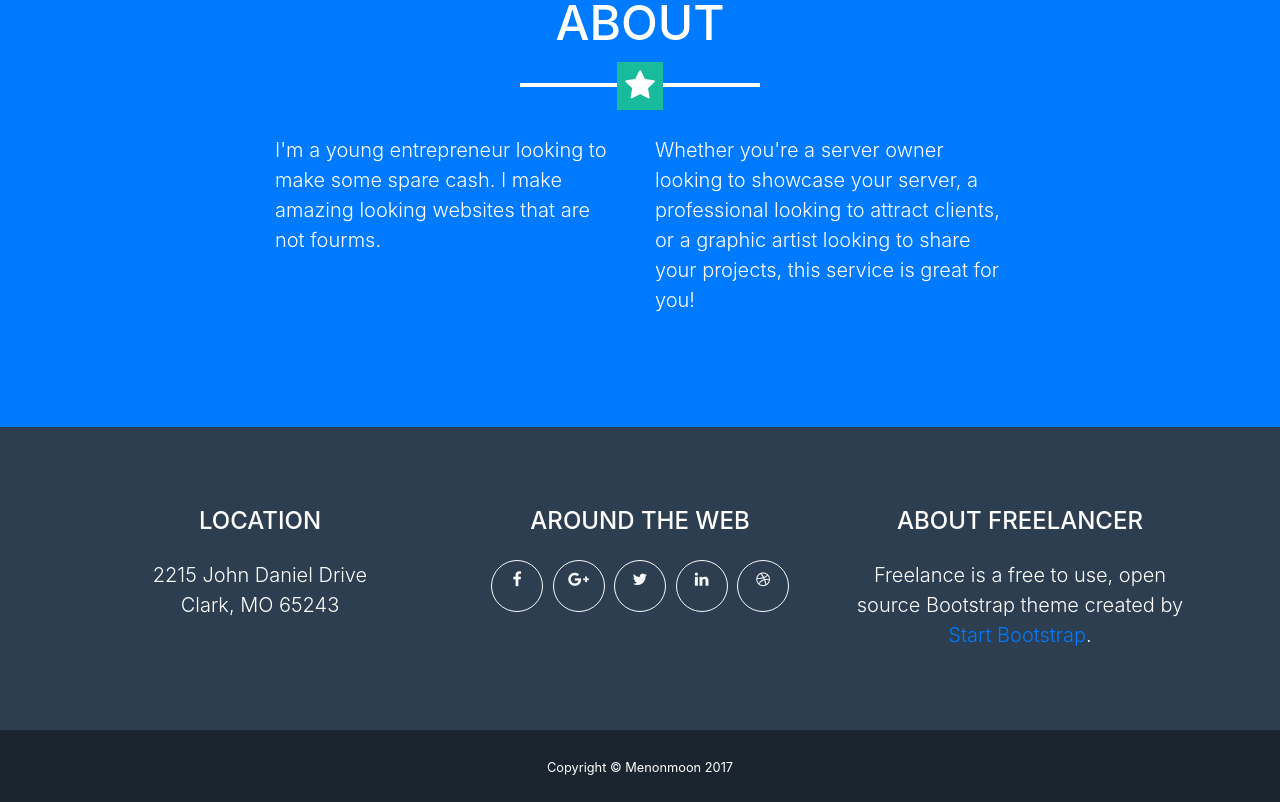
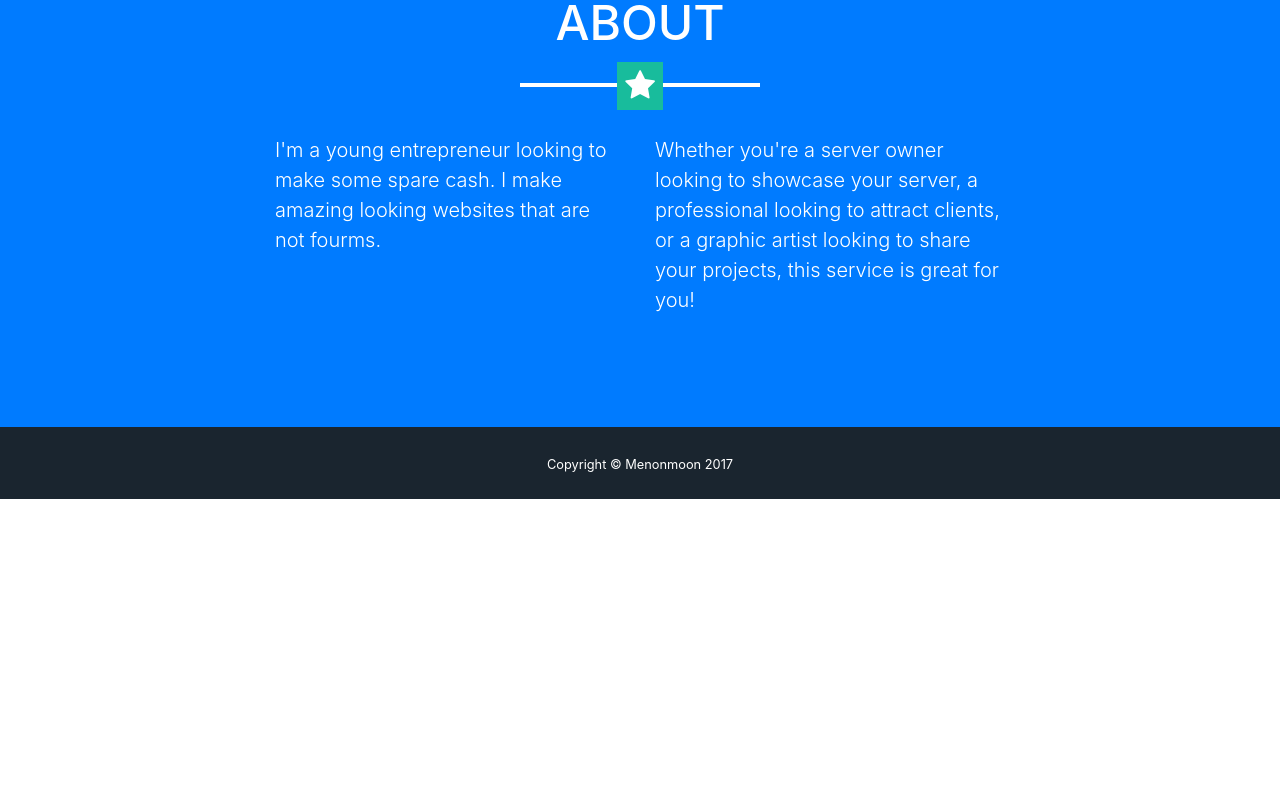
Before and after one commit to iesadkaskdlasjd/iesadkaskdlasjd.github.io, a website with bundled scripts: page index.html in a window 1280 px wide. Shown: the part 1736-2538 px from the top of the page. After the commit the page ends 2235 px from the top, so only its background shows below. Built offline with nearby package versions, Linux system fonts and the light colour scheme.

Commit message:
Update index.html

```diff
--- a/index.html
+++ b/index.html
@@ -42,7 +42,8 @@
               <a class="nav-link py-3 px-0 px-lg-3 rounded js-scroll-trigger" href="#portfolio">Portfolio</a>
             </li>
             <li class="nav-item mx-0 mx-lg-1">
-              <a class="nav-link py-3 px-0 px-lg-3 rounded js-scroll-trigger" href="#about">About</a>
+              <a class="nav-link py-3 px-0 px-lg-3 rounded js-scroll-trigger" href="#
+                                                                                   ">About</a>
             </li>
             <li class="nav-item mx-0 mx-lg-1">
               <a class="nav-link py-3 px-0 px-lg-3 rounded js-scroll-trigger" href="#contact">Contact</a>
@@ -147,53 +148,6 @@
         </div>
 
     </section>
-    <!-- Footer -->
-    <footer class="footer text-center">
-      <div class="container">
-        <div class="row">
-          <div class="col-md-4 mb-5 mb-lg-0">
-            <h4 class="text-uppercase mb-4">Location</h4>
-            <p class="lead mb-0">2215 John Daniel Drive
-              <br>Clark, MO 65243</p>
-          </div>
-          <div class="col-md-4 mb-5 mb-lg-0">
-            <h4 class="text-uppercase mb-4">Around the Web</h4>
-            <ul class="list-inline mb-0">
-              <li class="list-inline-item">
-                <a class="btn btn-outline-light btn-social text-center rounded-circle" href="#">
-                  <i class="fa fa-fw fa-facebook"></i>
-                </a>
-              </li>
-              <li class="list-inline-item">
-                <a class="btn btn-outline-light btn-social text-center rounded-circle" href="#">
-                  <i class="fa fa-fw fa-google-plus"></i>
-                </a>
-              </li>
-              <li class="list-inline-item">
-                <a class="btn btn-outline-light btn-social text-center rounded-circle" href="#">
-                  <i class="fa fa-fw fa-twitter"></i>
-                </a>
-              </li>
-              <li class="list-inline-item">
-                <a class="btn btn-outline-light btn-social text-center rounded-circle" href="#">
-                  <i class="fa fa-fw fa-linkedin"></i>
-                </a>
-              </li>
-              <li class="list-inline-item">
-                <a class="btn btn-outline-light btn-social text-center rounded-circle" href="#">
-                  <i class="fa fa-fw fa-dribbble"></i>
-                </a>
-              </li>
-            </ul>
-          </div>
-          <div class="col-md-4">
-            <h4 class="text-uppercase mb-4">About Freelancer</h4>
-            <p class="lead mb-0">Freelance is a free to use, open source Bootstrap theme created by
-              <a href="http://startbootstrap.com">Start Bootstrap</a>.</p>
-          </div>
-        </div>
-      </div>
-    </footer>
 
     <div class="copyright py-4 text-center text-white">
       <div class="container">
```
